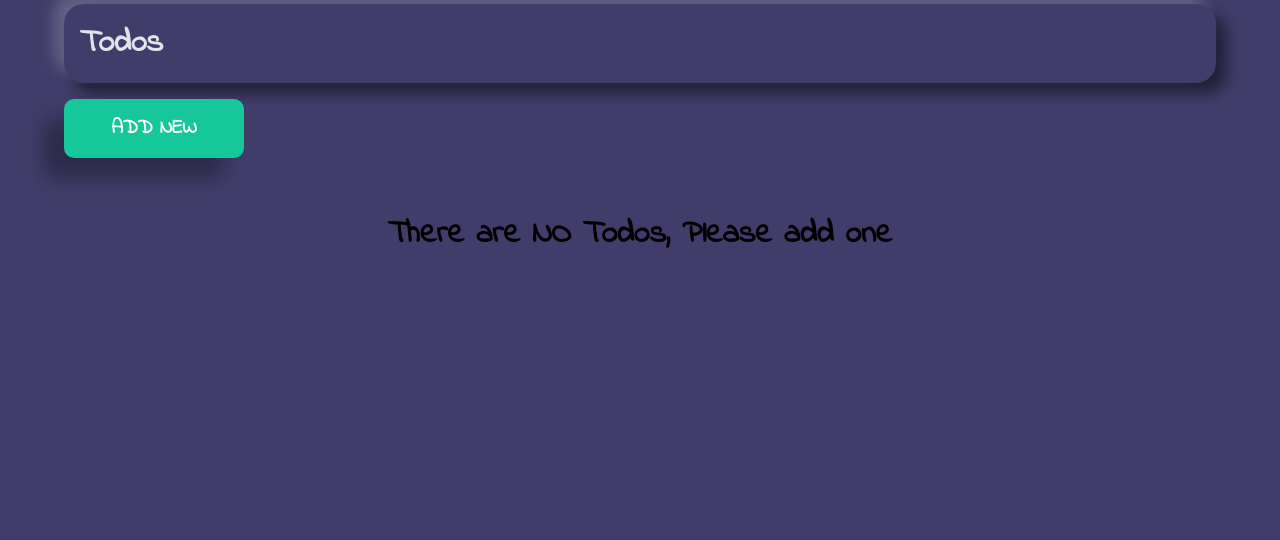
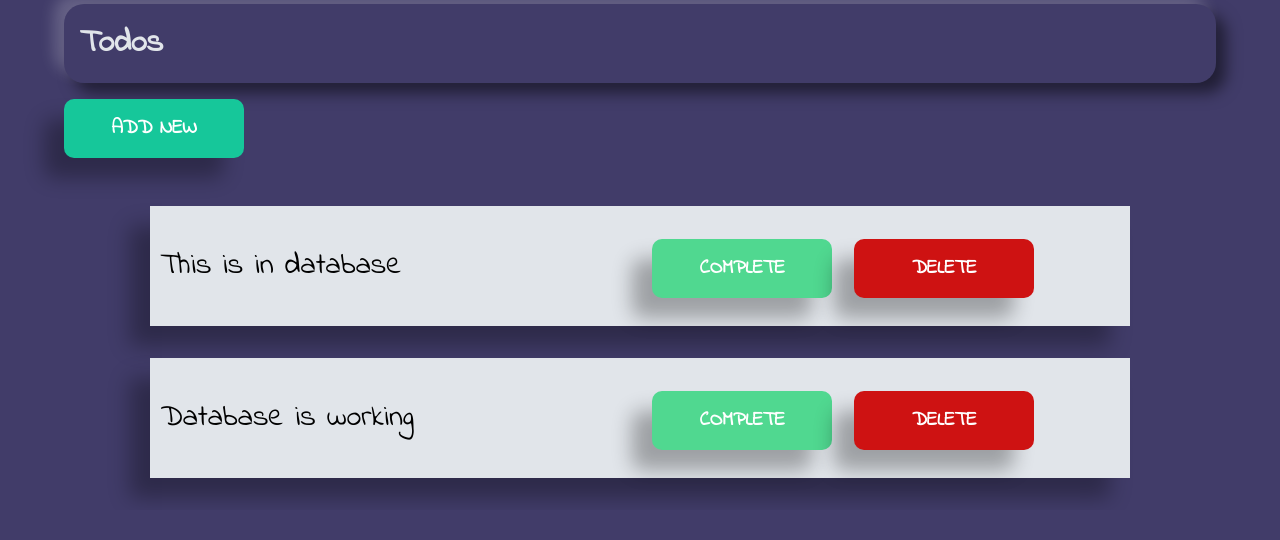
Before and after one commit to itsDrac/heyFlask, a Flask app: page / in a window 1280 px wide. Shown: the part 172-712 px from the top of the page. Run offline with Flask 2, Linux system fonts and the light colour scheme; data comes from the database, SQL or seed files in the repository; both versions use the stored data as it was after the commit.

Commit message:
Installed Flask_sqlalchemy and created Todos table

```diff
--- a/app.py
+++ b/app.py
@@ -1,18 +1,32 @@
 from flask import Flask, render_template, request, redirect, url_for
+from flask_sqlalchemy import SQLAlchemy
 
 app = Flask(__name__)
+app.config['SQLALCHEMY_DATABASE_URI'] = 'sqlite:///database.db'
+db = SQLAlchemy(app)
 
-todos = {}
+
+'''
+'<DATABASE_TYPE>://:memory:' --> Ram
+'<DATABASE_TYPE>:///Database/database.db' -->relative Path
+'<DATABASE_TYPE>:////c:/User/<username>/...' --> absolute Path
+'''
+
+class Todos(db.Model):
+    id = db.Column(db.Integer, primary_key=True)
+    todo = db.Column(db.String(20), nullable = False)
+
 
 @app.get('/')
 def home():
+    todos = Todos.query.all()
     return render_template('index.html', todos = todos)
 
 @app.route('/add', methods = ['GET', 'POST'])
 def add():
     if request.method == 'POST':
-        index = len(todos) + 1
-        todos[index] = request.form.get("todo")
-        print(todos)
+        todo = Todos(todo = request.form.get("todo"))
+        db.session.add(todo)
+        db.session.commit()
         return redirect(url_for('home'))
     return render_template('add.html')
--- a/templates/index.html
+++ b/templates/index.html
@@ -10,11 +10,11 @@
     <h1 class="title">Todos</h1>
     <a href="{{ url_for('add') }}" class="btn add-btn">Add New</a>
     <div class="todos">
-        {% for id, todo in todos.items() %}
+        {% for stuff in todos %}
       <div class="card">
-          <p class="todo">{{ todo }}</p>
-          <a href="{{ id }}" class="btn comp-btn">Complete</a>
-        <a href="{{ id }}" class="btn del-btn">Delete</a>
+          <p class="todo">{{ stuff.todo }}</p>
+          <a href="{{ stuff.id }}" class="btn comp-btn">Complete</a>
+        <a href="{{ stuff.id }}" class="btn del-btn">Delete</a>
       </div>
       {% else %}
       <h1>
```
Also changed, not shown: README.md, database.db (added), 2 other files.
